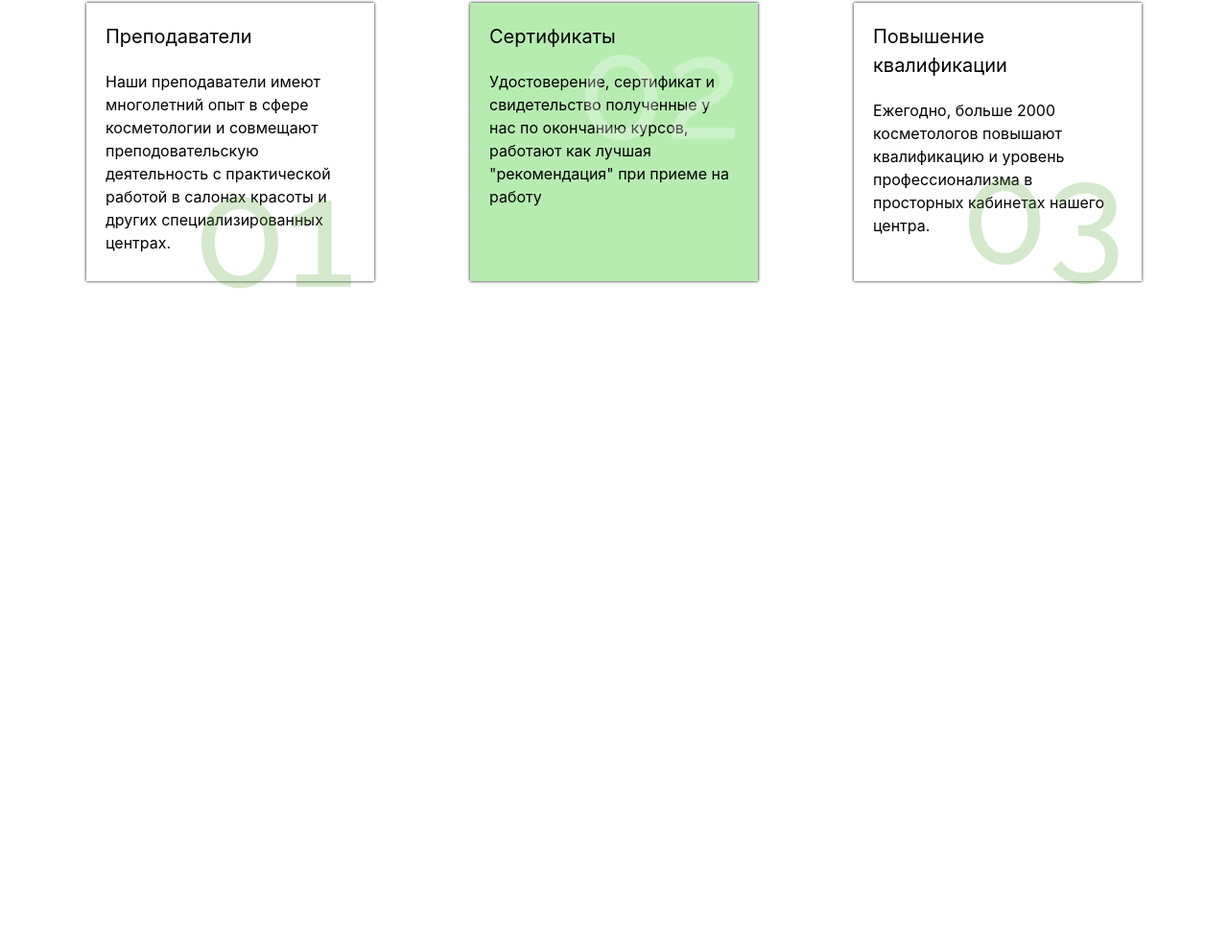
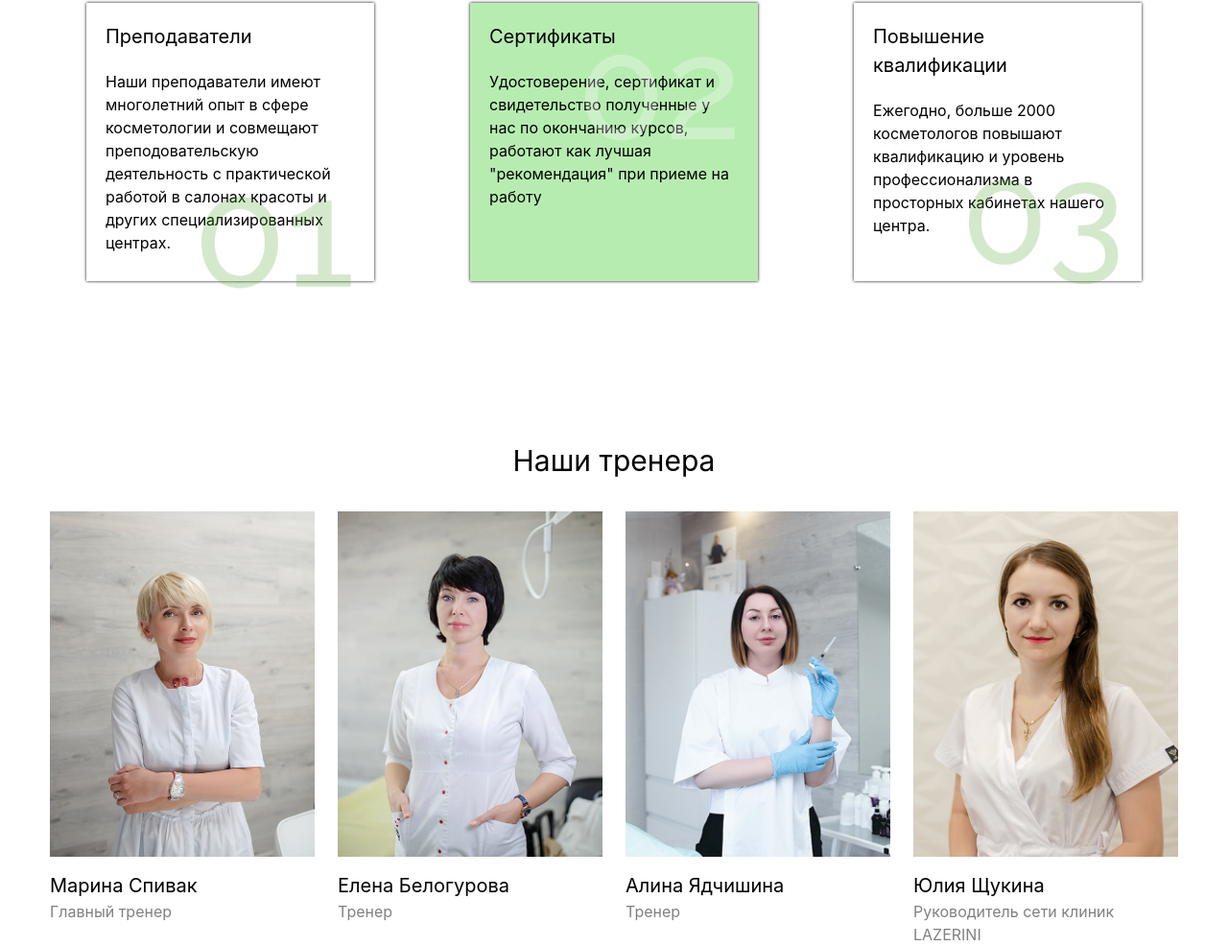
Before and after one commit to MuhammadNematov/cometolog, a website: page src/Abdullo.html in a window 1280 px wide. Shown: the part 3273-4259 px from the top of the page at 96% size. Before the commit the page ends 3574 px from the top, so only its background shows below. Drawn offline with nearby package versions, Linux system fonts and the light colour scheme; files that its build step writes are made by us from their sources.

Commit message:
section7

```diff
--- a/src/Abdullo.html
+++ b/src/Abdullo.html
@@ -174,7 +174,7 @@
     </div>
   </section>
 
-  <section class="max-w-300 m-auto h-[400px] mt-[100px]" >
+  <section class="max-w-300 m-auto  h-[1100px] lg:h-[500px] mt-[100px]" >
       <div>
       <h1 class="text-center text-[30px] ">
         Почему мы
@@ -210,5 +210,51 @@
       </div>
     </div>
   </section>
+
+  <section class="mt-[100px] max-w-300 m-auto flex flex-col gap-[30px] h-[1100px] lg:h-[500px]">
+    <div>
+      <h1 class="text-center text-[30px] ">
+        Наши тренера
+      </h1>
+    </div>
+    <div class="lg:flex justify-around">
+      <div class="lg:w-[23%] w-[90%] m-auto lg:m-0 h-[450px] mt-[30px] ">
+        <img class="w-[100%] h-[80%]" src="./images abdullo/Фото.png" alt="">
+        <h3 class="text-[20px] pt-[15px] ">
+          Марина Спивак
+        </h3>
+        <h5 class="text-[grey]">
+          Главный тренер
+        </h5>
+      </div>
+      <div class="lg:w-[23%] w-[90%] m-auto lg:m-0 h-[450px] mt-[30px]">
+        <img class="w-[100%] h-[80%]" src="./images abdullo/50224755808_0bf8ae2ed8_c 1.png" alt="">
+        <h3 class="text-[20px] pt-[15px] ">
+         Елена Белогурова
+        </h3>
+        <h5 class="text-[grey]">
+         Тренер
+        </h5>
+      </div>
+      <div class="lg:w-[23%] w-[90%] m-auto lg:m-0 h-[450px] mt-[30px]">
+        <img class="w-[100%] h-[80%]" src="./images abdullo/51131455226_ecf173799d_c (2) 1.png" alt="">
+        <h3 class="text-[20px] pt-[15px] ">
+          Алина Ядчишина
+        </h3>
+        <h5 class="text-[grey]">
+         Тренер
+        </h5>
+      </div>
+      <div class="lg:w-[23%] w-[90%] m-auto lg:m-0 h-[450px] mt-[30px]">
+        <img class="w-[100%] h-[80%]" src="./images abdullo/50169746432_7b978a486e_c 1.png" alt="">
+        <h3 class="text-[20px] pt-[15px] ">
+       Юлия Щукина
+        </h3>
+        <h5 class="text-[grey]">
+         Руководитель сети клиник LAZERINI
+        </h5>
+      </div>
+    </div>
+  </section>
 </body>
 </html>
```
Also changed, not shown: src/images abdullo/50169746432_7b978a486e_c 1.png (added), src/images abdullo/50224755808_0bf8ae2ed8_c 1.png (added), src/images abdullo/51131455226_ecf173799d_c (2) 1.png (added), src/images abdullo/Фото.png (added).
